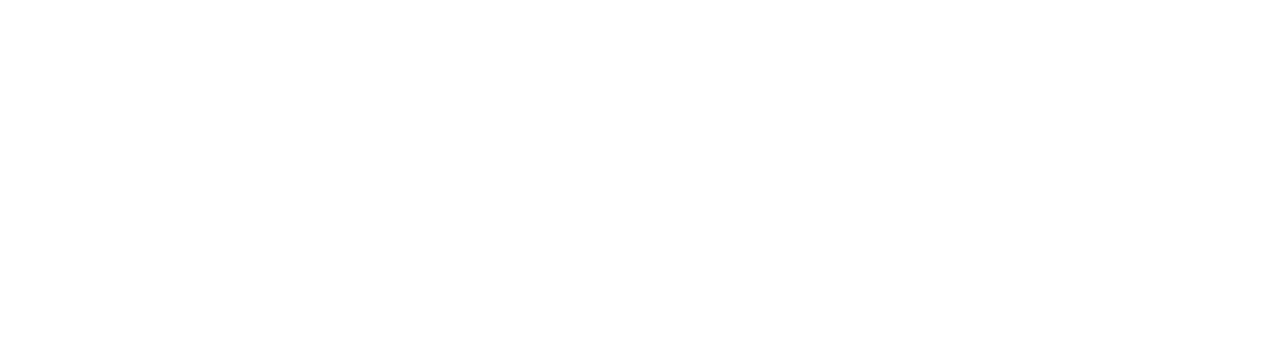
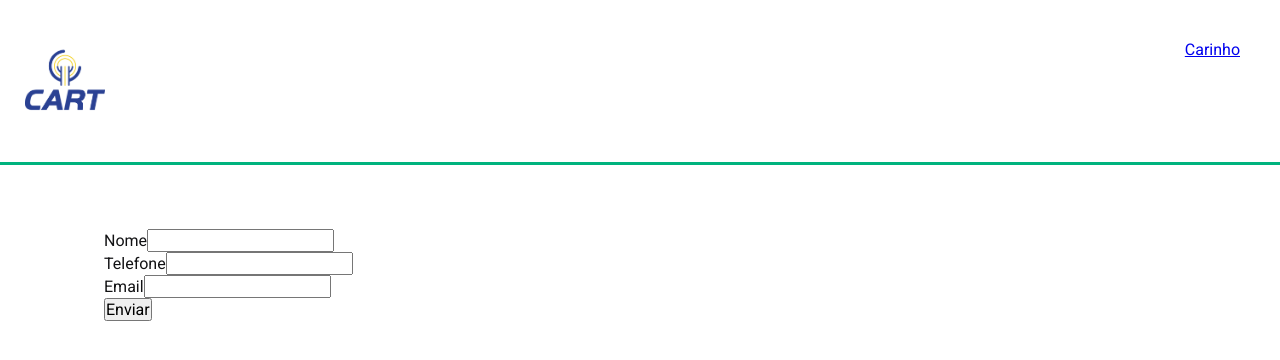
Before and after one commit to giovannirp/cart-comerce, a React (Vite) app in the folder cart-commerce/: page /registration in a window 1280 px wide. Before the commit this address had no page. Shown: the top 360 px of the page. Built offline with nearby package versions, Linux system fonts and the light colour scheme.

Commit message:
fix: adicionando novas categorias

```diff
--- a/cart-commerce/src/Router.tsx
+++ b/cart-commerce/src/Router.tsx
@@ -5,6 +5,7 @@
 import { Confere } from "./pages/Confere";
 import { DateProduct } from "./pages/date-product";
 import { Main } from './pages/Main/Main'
+import { Registration } from "./pages/Registration/Registration";
 
 
 export function Router() {
@@ -15,6 +16,7 @@
         <Route path="/cart" element={<Cart />} />
         <Route path="/confere" element={<Confere />} />
         <Route path="/date-product" element={<DateProduct />} />
+        <Route path="/registration" element={<Registration />} />
       </Route>
     </Routes>
   )
--- /dev/null
+++ b/cart-commerce/src/pages/Registration/Registration.tsx
@@ -0,0 +1,78 @@
+import { useCallback, useEffect, useState } from "react";
+import { getItem, setItem } from "../../hooks/LocalStorage";
+import { ContainerResgistration } from "./styles";
+
+export function Registration() {
+  const initilForm = {
+    nome: "",
+    phone: "",
+    email: "",
+  };
+
+  const [data, setData] = useState([])
+  const [formState, SetFormState] = useState(initilForm);
+
+  const handleChange = (event: any) => {
+    const target = event.currentTarget;
+    const { value, name } = target;
+
+    SetFormState({
+      ...formState,
+      [name]: value,
+    });
+  };
+
+  const handleSubmit = useCallback((event: any) => {
+    event.preventDefault();
+
+    const objectNew = {
+      nome: formState.nome,
+      phone: formState.phone,
+      email: formState.email
+    }
+
+    setData([...data, objectNew]);
+
+    console.log(data)
+    setItem('registration', data)
+  }, [data]);
+
+  return (
+    <ContainerResgistration>
+      <div>
+        <form onSubmit={handleSubmit}>
+          <div>
+            <label htmlFor="">Nome</label>
+            <input
+              type="text"
+              name="nome"
+              value={formState.nome}
+              onChange={handleChange}
+            />
+          </div>
+          <div>
+            <label htmlFor="">Telefone</label>
+            <input
+              type="number"
+              name="phone"
+              value={formState.phone}
+              onChange={handleChange}
+            />
+          </div>
+          <div>
+            <label htmlFor="">Email</label>
+            <input
+              type="email"
+              name="email"
+              value={formState.email}
+              onChange={handleChange}
+            />
+          </div>
+          <div>
+            <button>Enviar</button>
+          </div>
+        </form>
+      </div>
+    </ContainerResgistration>
+  );
+}
--- /dev/null
+++ b/cart-commerce/src/pages/Registration/styles.ts
@@ -0,0 +1,8 @@
+import styled from "styled-components";
+
+export const ContainerResgistration = styled.section`
+  width: 100%;
+  max-width: 1120px;
+  margin: 4rem auto 0;
+  padding: 0 1.5rem;
+`
--- a/cart-commerce/src/pages/date-product/index.tsx
+++ b/cart-commerce/src/pages/date-product/index.tsx
@@ -9,7 +9,7 @@
     filter: "",
   };
 
-  const handleChange = (event) => {
+  const handleChange = (event: any) => {
     const target = event.currentTarget;
     const { value, name } = target;
 
```
